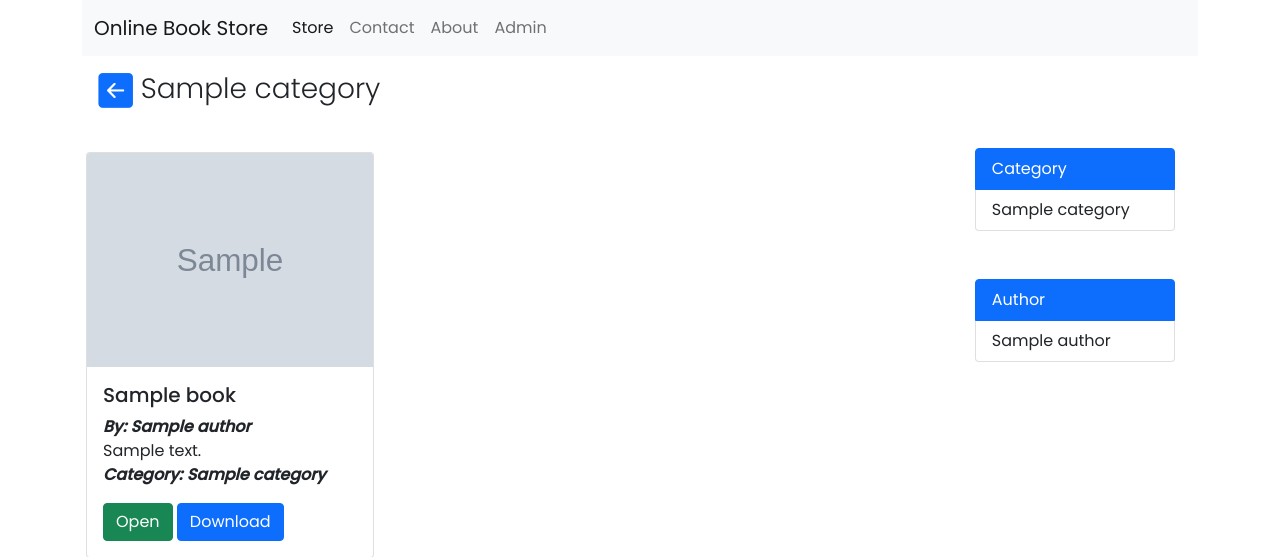
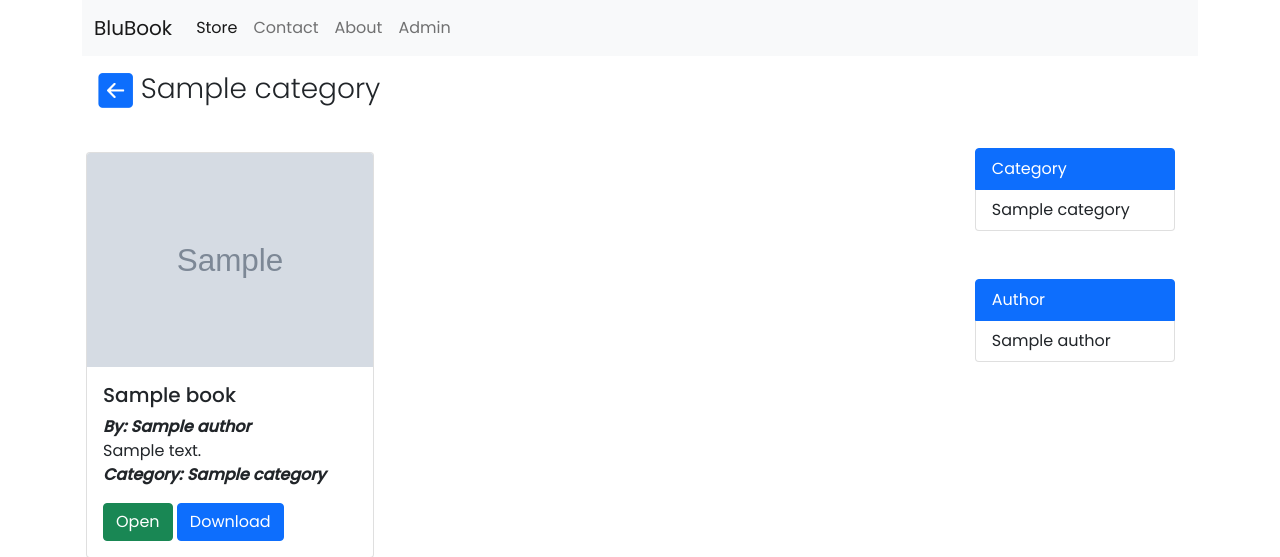
Before and after one commit to nrwfebriani/KatalogIAI, a PHP site: page /category.php?id=1 in a window 1280 px wide. Shown: the top 557 px of the page. Run offline with PHP 8.4, Linux system fonts and the light colour scheme; a user stored in the database is signed in; tables that the repository leaves empty hold one stand-in row (values such as "Sample post"); grey boxes marked "Sample" are stand-in pictures.

Commit message:
[change] font hehe

```diff
--- a/admin.php
+++ b/admin.php
@@ -34,7 +34,7 @@ if (isset($_SESSION['user_id']) &&
 
     <!-- bootstrap 5 Js bundle CDN-->
     <script src="https://cdn.jsdelivr.net/npm/bootstrap@5.1.1/dist/js/bootstrap.bundle.min.js" integrity="sha384-/bQdsTh/da6pkI1MST/rWKFNjaCP5gBSY4sEBT38Q/9RBh9AH40zEOg7Hlq2THRZ" crossorigin="anonymous"></script>
-
+	<link rel="stylesheet" href="css/style.css">
 </head>
 <body>
 	<div class="container">
--- a/category.php
+++ b/category.php
@@ -47,7 +47,7 @@ $current_category = get_category($conn, $id);
 	<div class="container">
 		<nav class="navbar navbar-expand-lg navbar-light bg-light">
 		  <div class="container-fluid">
-		    <a class="navbar-brand" href="index.php">Online Book Store</a>
+		    <a class="navbar-brand" href="index.php">BluBook</a>
 		    <button class="navbar-toggler" type="button" data-bs-toggle="collapse" data-bs-target="#navbarSupportedContent" aria-controls="navbarSupportedContent" aria-expanded="false" aria-label="Toggle navigation">
 		      <span class="navbar-toggler-icon"></span>
 		    </button>
```
Also changed, not shown: uploads/cover/201906-walk-to-remember-9781538764695-680x1020-1.jpeg (added), uploads/cover/647af458a9ab10.47448644.jpg (added), uploads/cover/647af54352b6b8.58897426.jpeg (added), uploads/cover/harrypot1.jpg (added), 4 other files.
